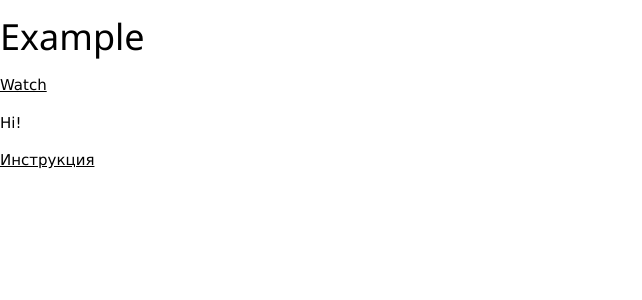
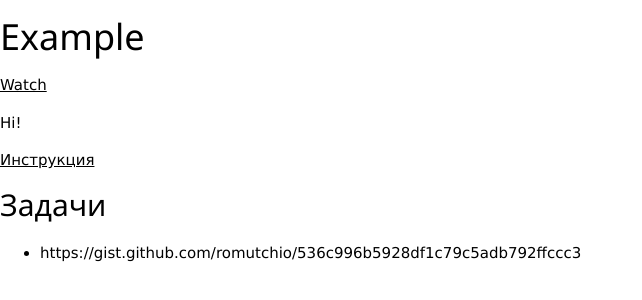
Before and after one commit to FunFunFine/lingua_fronta, a plain HTML site: page index.html in a window 1280 px wide. Shown: the whole page, without its empty margins (0-642 px from the left). Drawn offline with nearby package versions, Linux system fonts and the light colour scheme.

Commit message:
Update index.html

```diff
--- a/index.html
+++ b/index.html
@@ -9,5 +9,12 @@
         <a class="button" href="https://github.com/FunFunFine/lingua_fronta">Watch</a>
         <p>Hi!</p>
         <a class="button" href="https://pages.github.com/">Инструкция</a>
+
+
+
+        <h2>Задачи </h2>
+        <ul>
+        <li>https://gist.github.com/romutchio/536c996b5928df1c79c5adb792ffccc3</li>
+        </ul>
     </body>
 </html>
```
